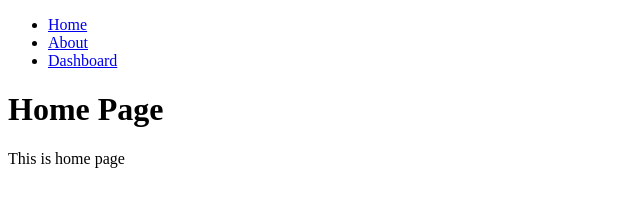
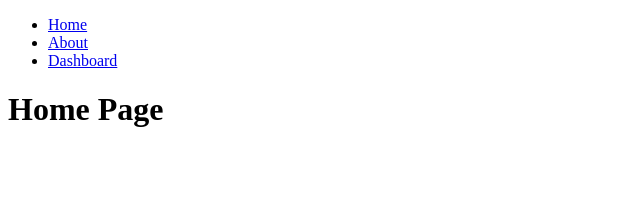
Before and after one commit to CHANDAN-su/reactApplication, a React (Vite) app: page / in a window 1280 px wide. Shown: the top 218 px of the page, without its empty margins (0-640 px from the left). Built offline with nearby package versions, Linux system fonts and the light colour scheme.

Commit message:
Using createBrowserRouter
Here’s a simple example of using createBrowserRouter:

```diff
--- a/src/App.jsx
+++ b/src/App.jsx
@@ -1,5 +1,5 @@
 import { useState } from 'react'
-import { BrowserRouter, Routes, Route, Navigate } from "react-router-dom";
+import { BrowserRouter, Routes, Route, Navigate, createBrowserRouter, RouterProvider } from "react-router-dom";
 import Home from "../Component/RecatRouterDom/Home";
 import About from "../Component/RecatRouterDom/About";
 import NotFound from "../Component/RecatRouterDom/NotFound";
@@ -39,6 +39,29 @@ import JavascriptXML from "../Component/JavascriptXML";
 import Compsition from "../Component/Compsition";
 import AllEvent from "../Component/Event";
 import HighOrderComponents from "../Component/HighOrderComponents";
+
+const router = createBrowserRouter([
+  {
+    path: "/",
+    element: <Home/>
+  },
+  {
+    path: "/about",
+    element: <About/>
+  },
+  {
+    path: "/profile",
+    element: <Profile/>
+  },
+  {
+    path: "/settings",
+    element: <Settings/>
+  },
+  {
+    path: "*",
+    element: <NotFound/>
+  }
+]);
 
 function App() {
 
@@ -112,8 +135,10 @@ function App() {
         {/* <Outlet/> */}
         {/* <LinkAttribute /> */}
         {/* <UseNavigate /> */}
-        <RelativeNavigation/>
+        {/* <RelativeNavigation/> */}
       </BrowserRouter>
+
+      <RouterProvider router={router} />
 
     </>
   )
```
